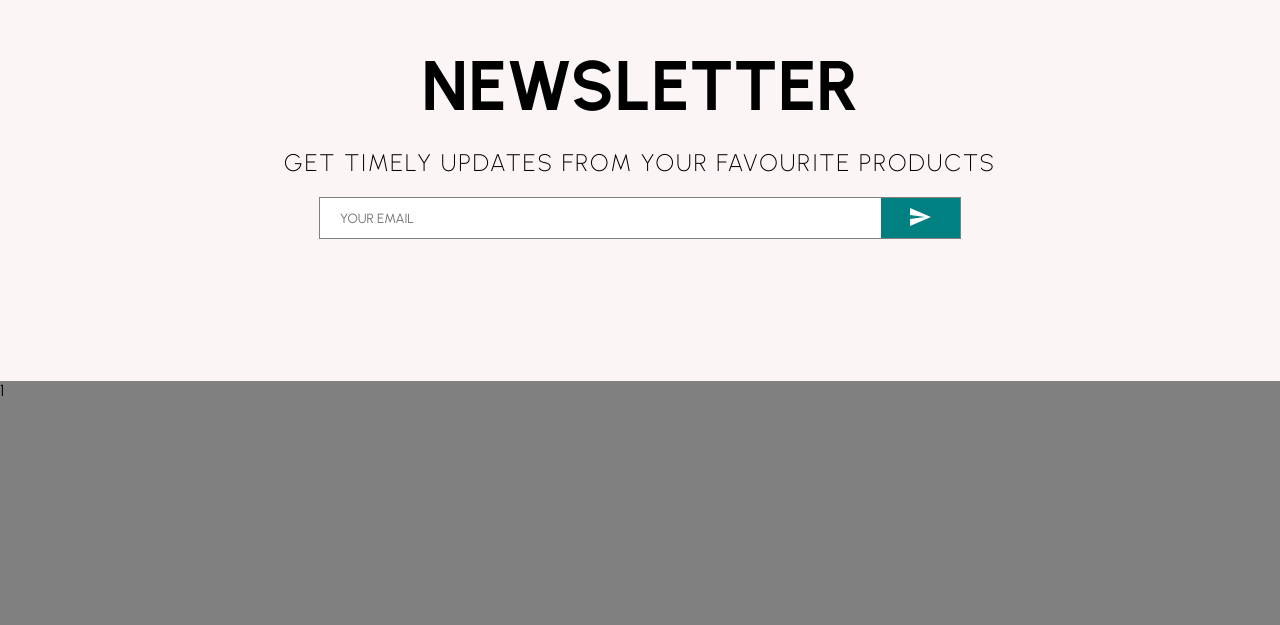
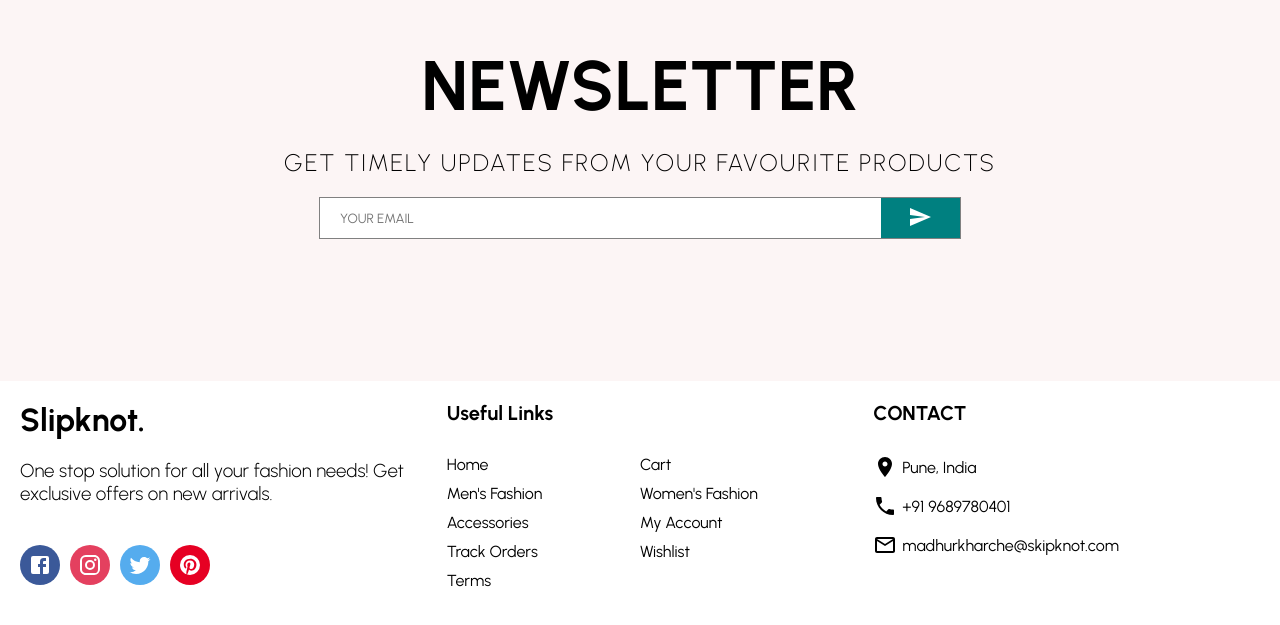
Before and after one commit to MadhurKharche/E-Commerce-App, a React (Create React App) app: page / in a window 1280 px wide. Shown: the part 2403-3028 px from the top of the page. Built offline with nearby package versions, Linux system fonts and the light colour scheme.

Commit message:
Added Footer Component

```diff
--- a/src/components/Footer.jsx
+++ b/src/components/Footer.jsx
@@ -1,11 +1,157 @@
 import React from "react";
 import styled from "styled-components";
+import FacebookIcon from "@mui/icons-material/Facebook";
+import InstagramIcon from "@mui/icons-material/Instagram";
+import PinterestIcon from "@mui/icons-material/Pinterest";
+import TwitterIcon from "@mui/icons-material/Twitter";
+import MailOutlineIcon from "@mui/icons-material/MailOutline";
+import PhoneIcon from "@mui/icons-material/Phone";
+import RoomIcon from "@mui/icons-material/Room";
 
 const Container = styled.div`
-  height: 40vh;
-  background-color: gray;
+  display: flex;
+  width: 100%;
+`;
+
+const Left = styled.div`
+  flex: 1;
+  display: flex;
+  flex-direction: column;
+  padding: 20px;
+`;
+
+const Brand = styled.h1``;
+
+const Desc = styled.h3`
+  font-weight: 300;
+  margin: 20px 0;
+`;
+
+const SocialContainer = styled.div`
+  display: flex;
+  margin: 20px 0;
+`;
+
+const SocialIcon = styled.div`
+  width: 40px;
+  height: 40px;
+  border-radius: 50%;
+  display: flex;
+  align-items: center;
+  justify-content: center;
+  color: white;
+  background-color: #${(props) => props.color};
+  margin-right: 10px;
+`;
+
+const Center = styled.div`
+  flex: 1;
+  padding: 20px;
+`;
+
+const Title = styled.div`
+  font-size: 20px;
+  font-weight: bold;
+  margin-bottom: 30px;
+`;
+
+const List = styled.ul`
+  list-style: none;
+  margin: 0;
+  padding: 0;
+  display: flex;
+  flex-wrap: wrap;
+`;
+
+const ListItem = styled.li`
+  width: 50%;
+  margin-bottom: 10px;
+
+  &:hover {
+    font-weight: bold;
+    color: purple;
+    cursor: pointer;
+  }
+`;
+
+const Right = styled.div`
+  flex: 1;
+  padding: 20px;
+`;
+
+const ContactItem = styled.div`
+  display: flex;
+  align-items: center;
+  margin-bottom: 15px;
+`;
+
+const Icon = styled.div`
+  margin-right: 5px;
+  display: flex;
+  align-items: center;
+  justify-content: center;
 `;
 
 export default function Footer() {
-  return <Container>1</Container>;
+  return (
+    <Container>
+      <Left>
+        <Brand>Slipknot.</Brand>
+        <Desc>
+          One stop solution for all your fashion needs! Get exclusive offers on
+          new arrivals.
+        </Desc>
+        <SocialContainer>
+          <SocialIcon color="3B5999">
+            <FacebookIcon />
+          </SocialIcon>
+          <SocialIcon color="E4405F">
+            <InstagramIcon />
+          </SocialIcon>
+          <SocialIcon color="55ACEE">
+            <TwitterIcon />
+          </SocialIcon>
+          <SocialIcon color="E60023">
+            <PinterestIcon />
+          </SocialIcon>
+        </SocialContainer>
+      </Left>
+      <Center>
+        <Title>Useful Links</Title>
+        <List>
+          <ListItem>Home</ListItem>
+          <ListItem>Cart</ListItem>
+          <ListItem>Men's Fashion</ListItem>
+          <ListItem>Women's Fashion</ListItem>
+          <ListItem>Accessories</ListItem>
+          <ListItem>My Account</ListItem>
+          <ListItem>Track Orders</ListItem>
+          <ListItem>Wishlist</ListItem>
+          <ListItem>Terms</ListItem>
+        </List>
+      </Center>
+      <Right>
+        <Title>CONTACT</Title>
+        <ContactItem>
+          <Icon>
+            <RoomIcon />
+          </Icon>
+          Pune, India
+        </ContactItem>
+        <ContactItem>
+          <Icon>
+            <PhoneIcon />
+          </Icon>
+          +91 9689780401
+        </ContactItem>
+        <ContactItem>
+          <Icon>
+            <MailOutlineIcon />
+          </Icon>
+          madhurkharche@skipknot.com
+        </ContactItem>
+        <ContactItem></ContactItem>
+      </Right>
+    </Container>
+  );
 }
```
